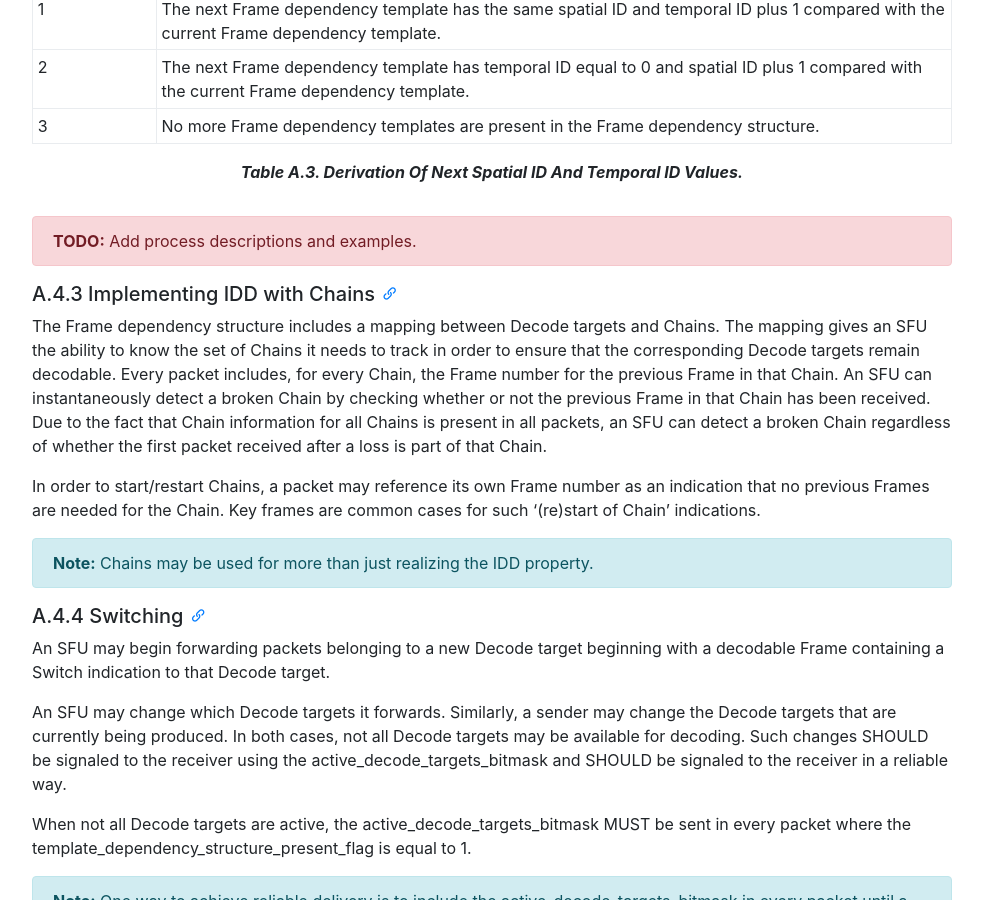
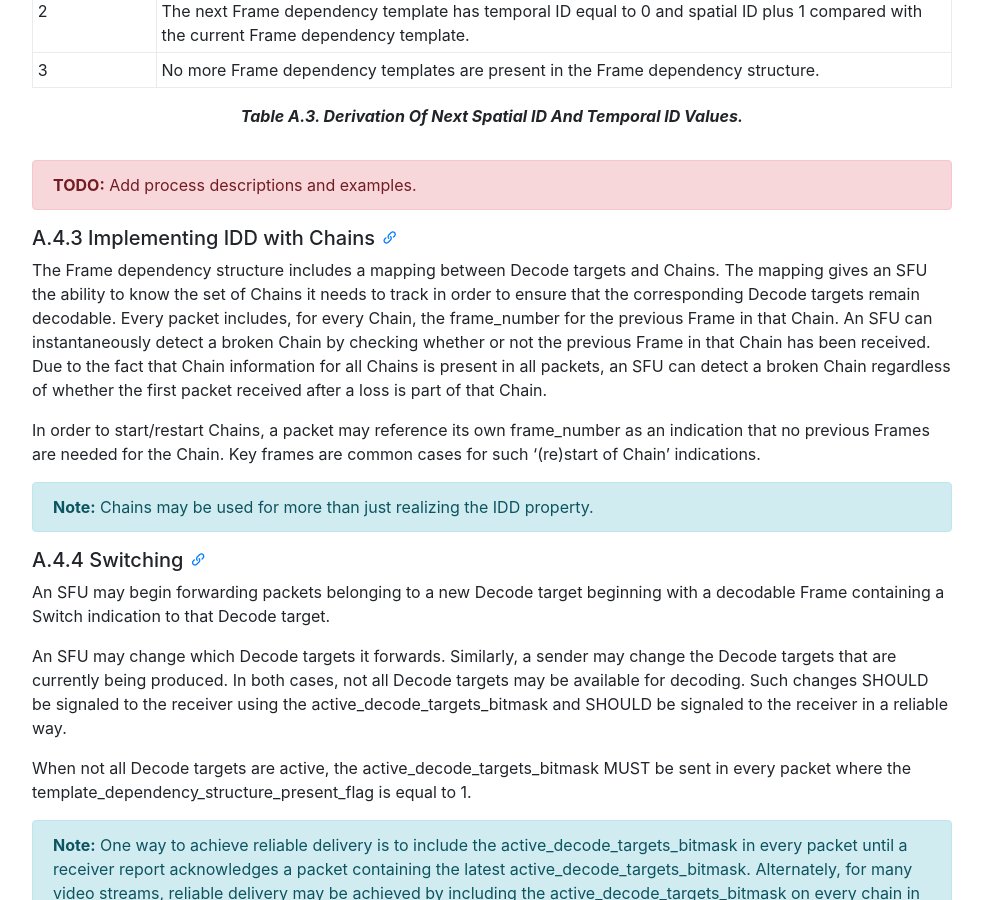
Before and after one commit to AOMediaCodec/av1-rtp-spec, a Jekyll site: the page built from index.md, in a window 1280 px wide and 900 px high, scrolled down 26781 px. Shown: the whole window, without its empty margins (53-1036 px from the left). Built offline with Jekyll 4.4.1, drawn with Linux system fonts in a browser that asks for light colours; nearby versions of some CDN libraries; some of the changed text lies outside the part shown.

```diff
--- a/av1-rtp-spec.md
+++ b/av1-rtp-spec.md
@@ -654,9 +651,9 @@ To facilitate the work of selectively forwarding portions of a scalable video bi
 * spatial ID
 * temporal ID
 * DTIs
-* Frame number of the current frame
-* Frame numbers of the Referred frames
-* Frame numbers of last frame in each Chain
+* frame_number of the current frame
+* frame_numbers of the Referred frames
+* frame_numbers of last frame in each Chain
 
 
 ##### A.4.1 Syntax
@@ -1016,9 +1013,9 @@ Table A.3. Derivation Of Next Spatial ID And Temporal ID Values.
 
 ##### A.4.3 Implementing IDD with Chains
 
-The Frame dependency structure includes a mapping between Decode targets and Chains. The mapping gives an SFU the ability to know the set of Chains it needs to track in order to ensure that the corresponding Decode targets remain decodable. Every packet includes, for every Chain, the Frame number for the previous Frame in that Chain. An SFU can instantaneously detect a broken Chain by checking whether or not the previous Frame in that Chain has been received. Due to the fact that Chain information for all Chains is present in all packets, an SFU can detect a broken Chain regardless of whether the first packet received after a loss is part of that Chain.
+The Frame dependency structure includes a mapping between Decode targets and Chains. The mapping gives an SFU the ability to know the set of Chains it needs to track in order to ensure that the corresponding Decode targets remain decodable. Every packet includes, for every Chain, the frame_number for the previous Frame in that Chain. An SFU can instantaneously detect a broken Chain by checking whether or not the previous Frame in that Chain has been received. Due to the fact that Chain information for all Chains is present in all packets, an SFU can detect a broken Chain regardless of whether the first packet received after a loss is part of that Chain.
 
-In order to start/restart Chains, a packet may reference its own Frame number as an indication that no previous Frames are needed for the Chain. Key frames are common cases for such '(re)start of Chain' indications.
+In order to start/restart Chains, a packet may reference its own frame_number as an indication that no previous Frames are needed for the Chain. Key frames are common cases for such '(re)start of Chain' indications.
 
 **Note:** Chains may be used for more than just realizing the IDD property.
 {:.alert .alert-info }
```
Also changed, not shown: other parts of av1-rtp-spec.md (+0 -3 lines).
